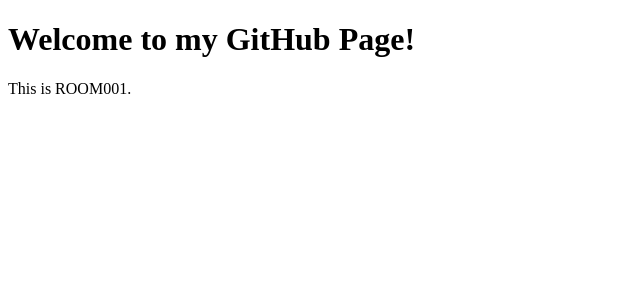
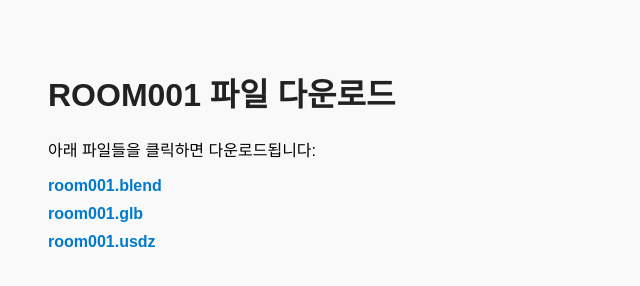
Before and after one commit to kimrayun/ROOM001, a plain HTML site: page index.html in a window 1280 px wide. Shown: the whole page, without its empty margins (0-640 px from the left). Drawn offline with Linux system fonts and the light colour scheme.

Commit message:
Add files via upload

```diff
--- a/index.html
+++ b/index.html
@@ -1,11 +1,41 @@
 <!DOCTYPE html>
-<html lang="en">
+<html lang="ko">
 <head>
   <meta charset="UTF-8">
-  <title>My GitHub Page</title>
+  <title>ROOM001 파일 다운로드</title>
+  <style>
+    body {
+      font-family: sans-serif;
+      padding: 40px;
+      background-color: #f9f9f9;
+    }
+    h1 {
+      color: #222;
+    }
+    ul {
+      list-style-type: none;
+      padding: 0;
+    }
+    li {
+      margin-bottom: 10px;
+    }
+    a {
+      text-decoration: none;
+      color: #007acc;
+      font-weight: bold;
+    }
+    a:hover {
+      text-decoration: underline;
+    }
+  </style>
 </head>
 <body>
-  <h1>Welcome to my GitHub Page!</h1>
-  <p>This is ROOM001.</p>
+  <h1>ROOM001 파일 다운로드</h1>
+  <p>아래 파일들을 클릭하면 다운로드됩니다:</p>
+  <ul>
+    <li><a href="room001.blend" download>room001.blend</a></li>
+    <li><a href="room001.glb" download>room001.glb</a></li>
+    <li><a href="room001.usdz" download>room001.usdz</a></li>
+  </ul>
 </body>
 </html>
```
